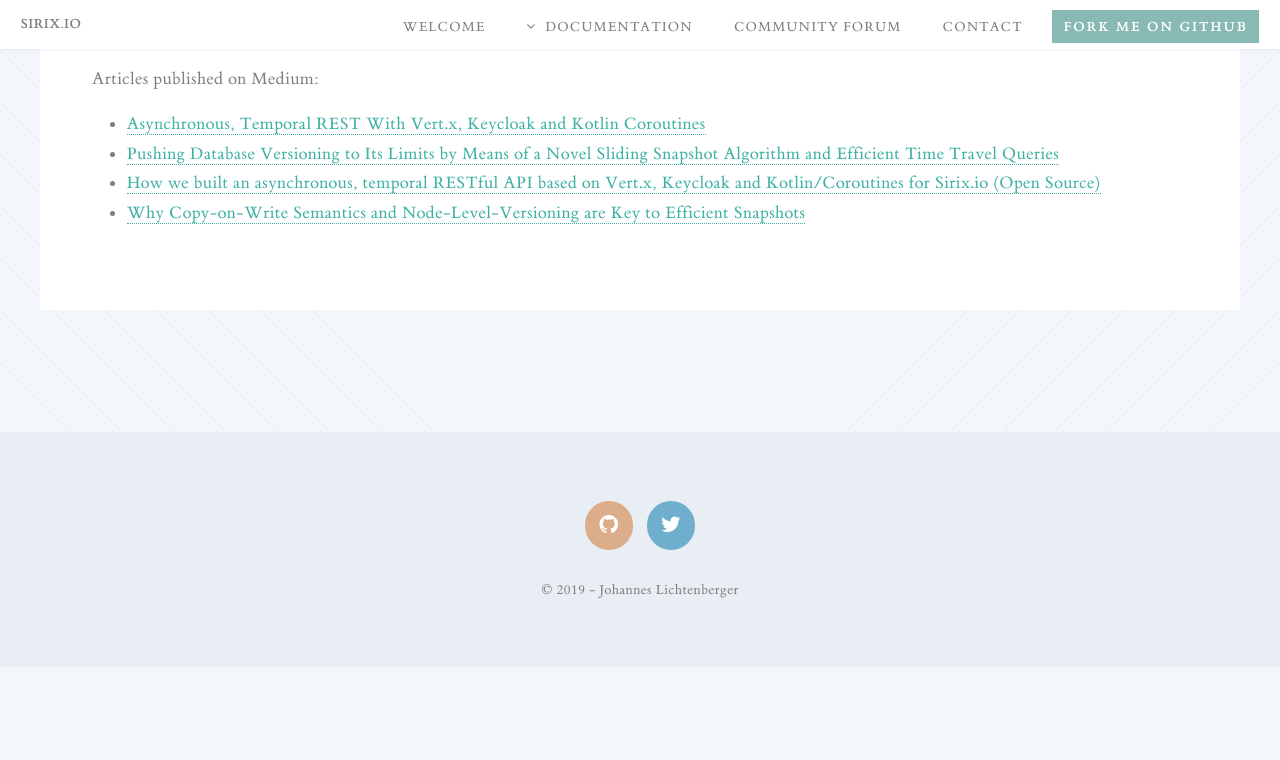
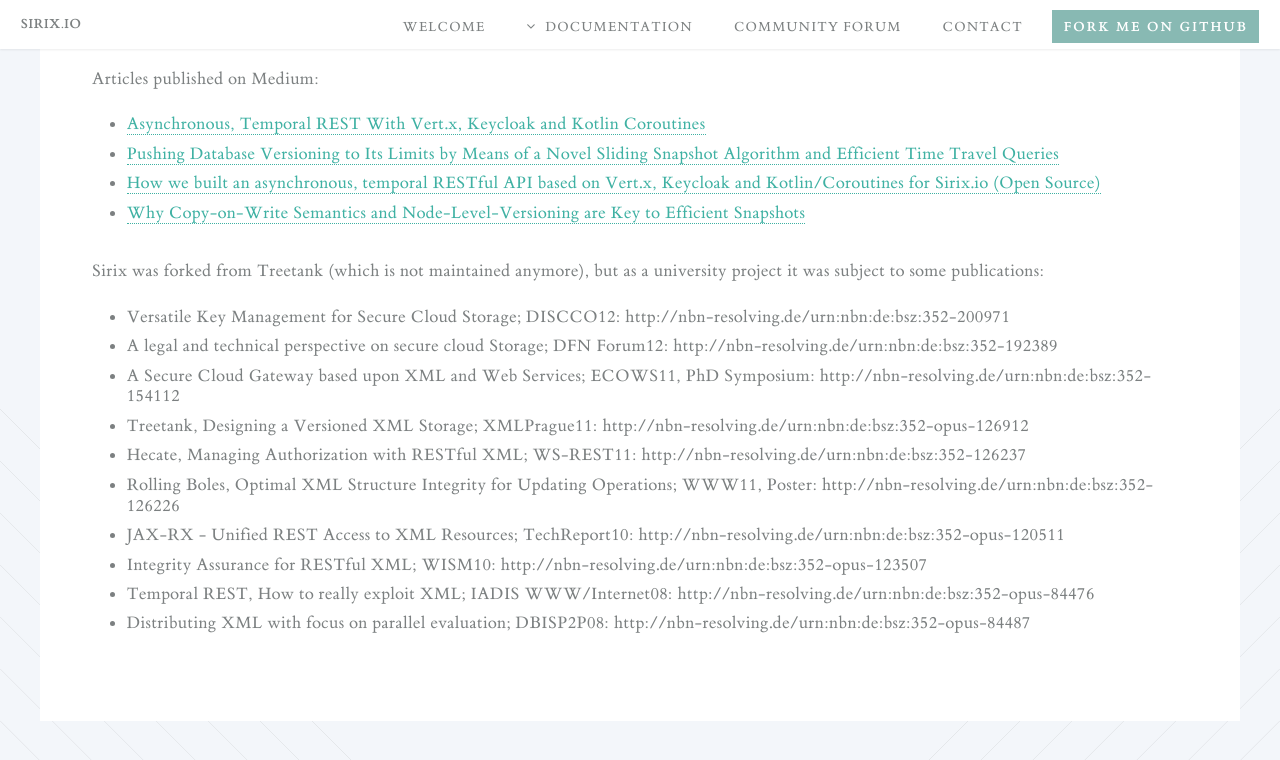
Before and after one commit to sirixdb/sirixdb.github.io, a Jekyll site: the page built from documentation.md, in a window 1280 px wide and 900 px high, scrolled down 2904 px. Shown: the top 760 px of the window. Built offline with Jekyll 4.4.1, drawn with Linux system fonts in a browser that asks for light colours; before the commit the page ends 3571 px from its top, so only the background shows below that.

Commit message:
Update documentation.md

```diff
--- a/documentation.md
+++ b/documentation.md
@@ -45,3 +45,16 @@
 - [Pushing Database Versioning to Its Limits by Means of a Novel Sliding Snapshot Algorithm and Efficient Time Travel Queries](https://medium.com/sirixdb-sirix-io-how-we-built-a-novel-temporal/why-and-how-we-built-a-temporal-database-system-called-sirixdb-open-source-from-scratch-a7446f56f201)
 - [How we built an asynchronous, temporal RESTful API based on Vert.x, Keycloak and Kotlin/Coroutines for Sirix.io (Open Source)](https://medium.com/sirixdb-sirix-io-how-we-built-a-novel-temporal/how-we-built-an-asynchronous-temporal-restful-api-based-on-vert-x-4570f681a3)
 - [Why Copy-on-Write Semantics and Node-Level-Versioning are Key to Efficient Snapshots](https://hackernoon.com/sirix-io-why-copy-on-write-semantics-and-node-level-versioning-are-key-to-efficient-snapshots-754ba834d3bb)
+
+Sirix was forked from Treetank (which is not maintained anymore), but as a university project it was subject to some publications:
+
+- Versatile Key Management for Secure Cloud Storage; DISCCO12: http://nbn-resolving.de/urn:nbn:de:bsz:352-200971
+- A legal and technical perspective on secure cloud Storage; DFN Forum12: http://nbn-resolving.de/urn:nbn:de:bsz:352-192389
+- A Secure Cloud Gateway based upon XML and Web Services; ECOWS11, PhD Symposium: http://nbn-resolving.de/urn:nbn:de:bsz:352-154112
+- Treetank, Designing a Versioned XML Storage; XMLPrague11: http://nbn-resolving.de/urn:nbn:de:bsz:352-opus-126912
+- Hecate, Managing Authorization with RESTful XML; WS-REST11: http://nbn-resolving.de/urn:nbn:de:bsz:352-126237
+- Rolling Boles, Optimal XML Structure Integrity for Updating Operations; WWW11, Poster: http://nbn-resolving.de/urn:nbn:de:bsz:352-126226
+- JAX-RX - Unified REST Access to XML Resources; TechReport10: http://nbn-resolving.de/urn:nbn:de:bsz:352-opus-120511
+- Integrity Assurance for RESTful XML; WISM10: http://nbn-resolving.de/urn:nbn:de:bsz:352-opus-123507
+- Temporal REST, How to really exploit XML; IADIS WWW/Internet08: http://nbn-resolving.de/urn:nbn:de:bsz:352-opus-84476
+- Distributing XML with focus on parallel evaluation; DBISP2P08: http://nbn-resolving.de/urn:nbn:de:bsz:352-opus-84487
```
